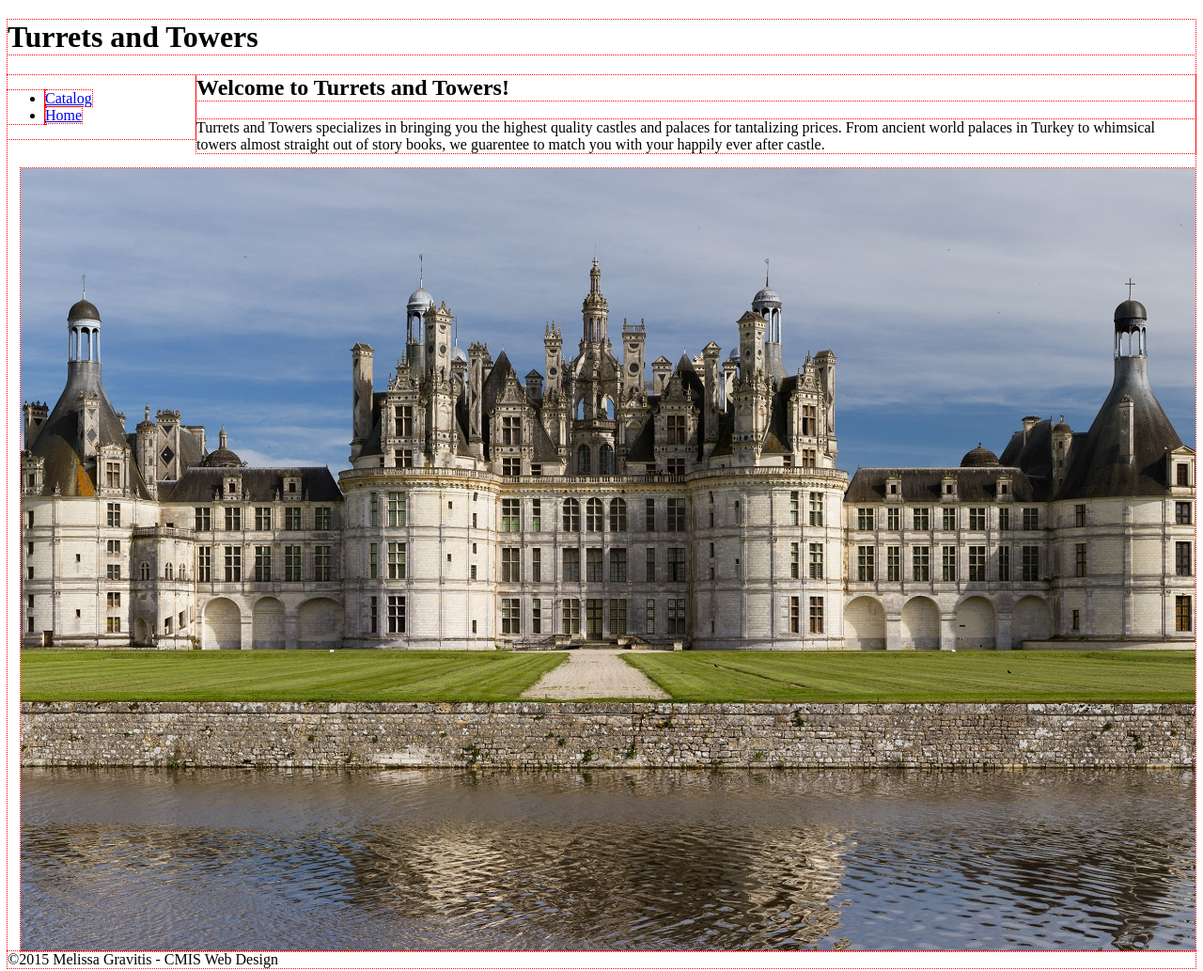
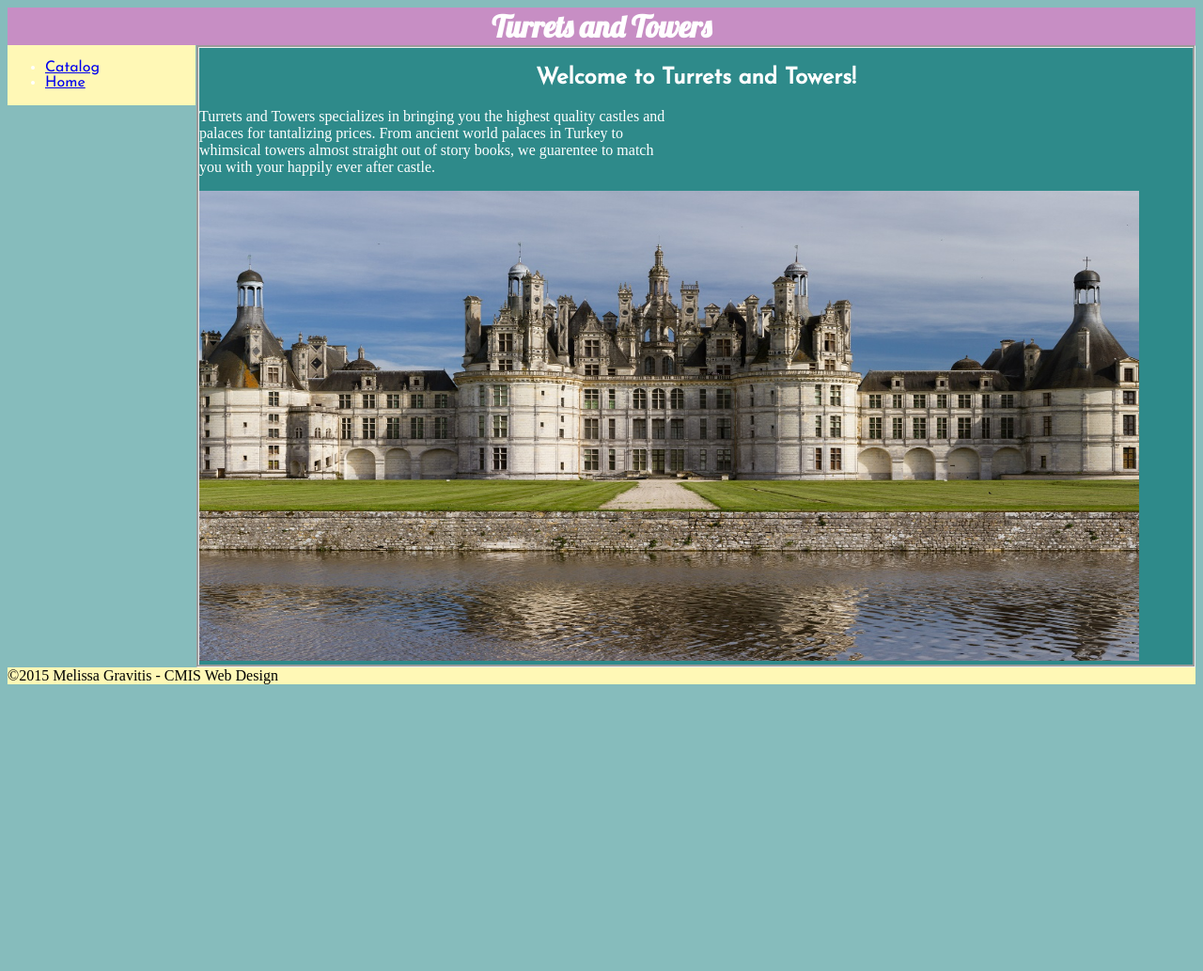
Before and after one commit to melissa1790-cmis/melissa1790-cmis-wd, a plain HTML site: page final/index.html in a window 1280 px wide. Shown: the whole page at 94% size. After the commit the page ends 800 px from the top, so only its background shows below. Drawn offline with Linux system fonts and the light colour scheme.

Commit message:
I edited all of these files

```diff
--- a/final/final.css
+++ b/final/final.css
@@ -1,38 +1,71 @@
-* {
-	outline: dotted red 1px;
-}
+
 nav {
 	width: 200px;
 	float: left;
+	clear: right;
+	font-family: 'Josefin Sans', sans-serif;
+	color: white;
+	background-color: #FFF8B6;
 }
 main {
 	margin-left: 201px;
-}
-img.right {
-	float: right;
+	background-color: #2E8A8A;
+	color: white;
+	clear: right;
+	border: ##762A72;
+	border-style: groove;
+	overflow: auto;
 }
 footer{
 	clear: both;
 }
-article {
-	clear: both;
-}
-img.right + h2{
-	width: 800px;
+img.right{
+	width:489px;
 	height: 300px;
 	float: right;
-	margin: 0 0 10px 10px;
 }
-h1: {
+h1 {
 	margin: auto;
-	color:
+	color: white;
+	font-family: 'Lobster', cursive;
+	text-align: center;
 }
 article > img.right{
 	width: 500px;
+	float: right;
+background-color: #86BCBC;
 }
 ul {
 	margin-right: 550px;
+	clear:none;
 }
-.clearfix {
-	overflow: auto;
+header {
+	background-color: #C78EC4;
+	font-family: 'Lobster', cursive;
 }
+body {
+	background-color: #86BCBC;
+	clear: right;
+}
+footer {
+	background-color: #FFF8B6;
+}
+h2 {
+	font-family: 'Josefin Sans', sans-serif;
+	text-align: center;
+}
+p {
+	margin-right: 550px;
+}
+h3 {
+	clear: right;
+	margin-right: 550px;
+}
+h4 {
+	margin-right: 550px;
+}
+img.left {
+	width: 1000px;
+	height: 500px;
+	margin: auto;
+}
--- a/final/index.html
+++ b/final/index.html
@@ -6,6 +6,8 @@
 		</title>
 		<meta charset="utf-8"/>
 		<link rel="stylesheet" href="../final/final.css" type="text/css">
+		<link href='https://fonts.googleapis.com/css?family=Lobster' rel='stylesheet' type='text/css'>
+		<link href='https://fonts.googleapis.com/css?family=Josefin+Sans' rel='stylesheet' type='text/css'>
 	</head>
 	<body>
 		<header>
@@ -30,7 +32,7 @@
 			<p>
 				Turrets and Towers specializes in bringing you the highest quality castles and palaces for tantalizing prices. From ancient world palaces in Turkey to whimsical towers almost straight out of story books, we guarentee to match you with your happily ever after castle.
 			</p>
-			<img class="right" src="../final/images/chambord.jpg" alt="Chambord">
+			<img class="left" src="../final/images/chambord.jpg" alt="Chambord">
 		</main>
 		<footer>
 			&copy;2015 Melissa Gravitis - CMIS Web Design
```
Also changed, not shown: final/catalog.html (+24 -20 lines).
